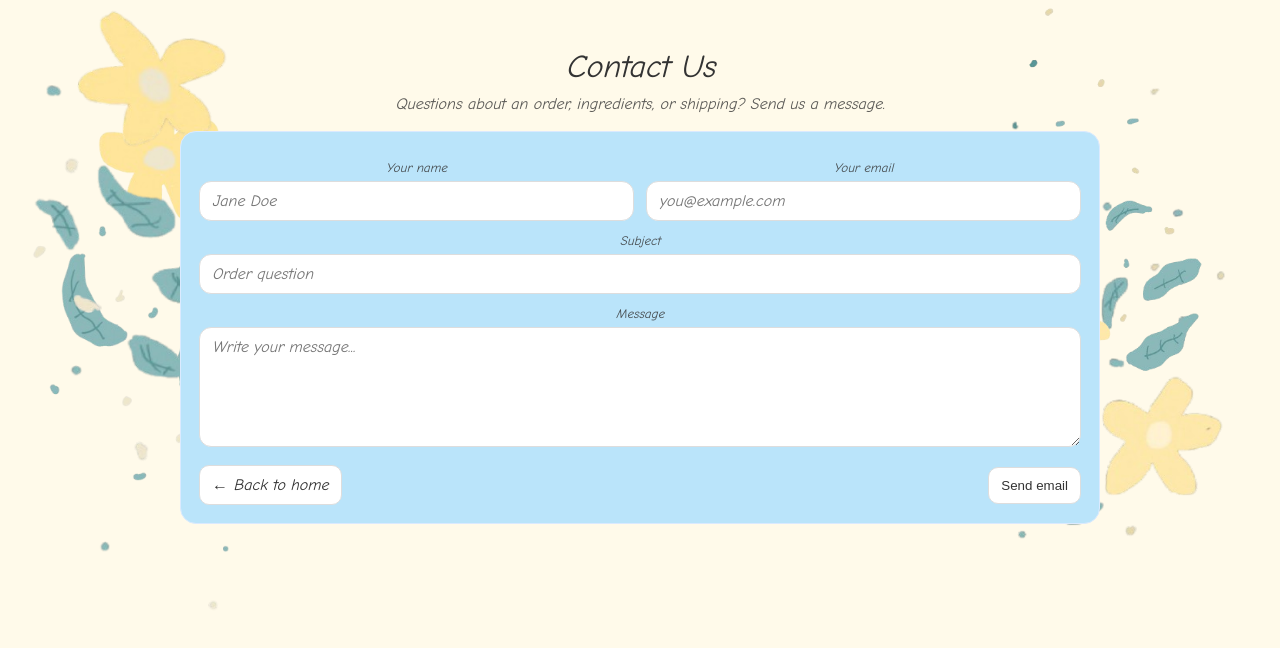
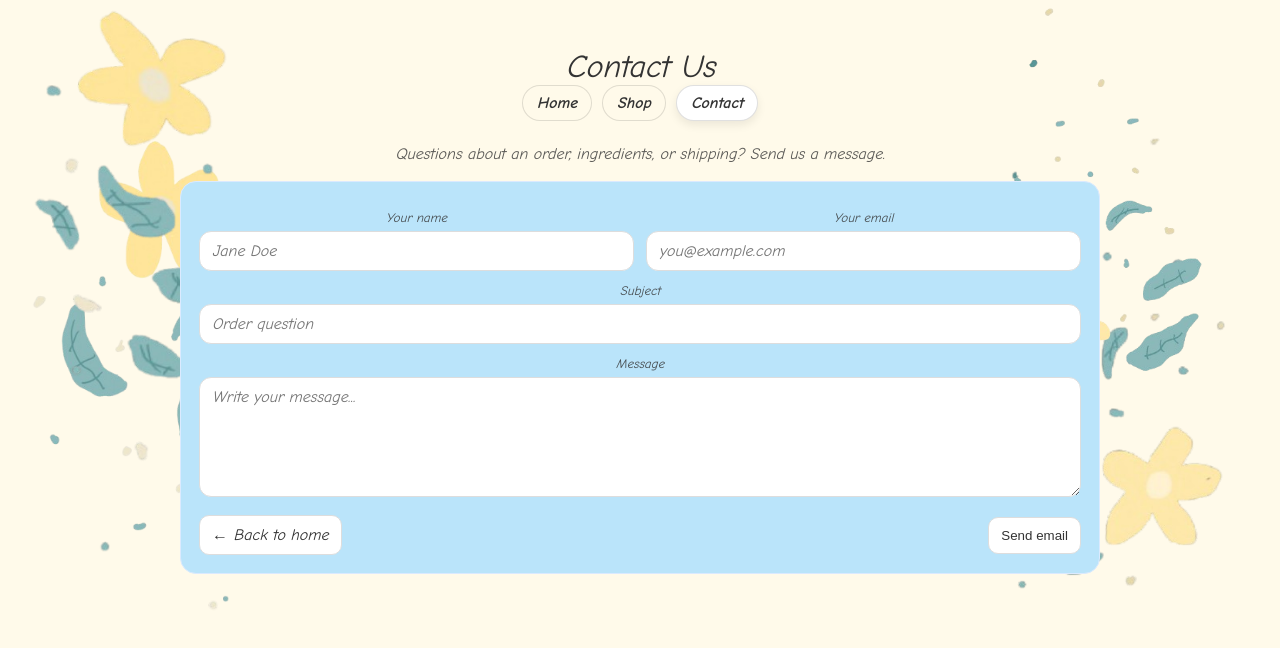
Before and after one commit to metens/cutecleansoaps, a website: page contact.html in a window 1280 px wide. Drawn offline with Linux system fonts and the light colour scheme.

Commit message:
Adding menu in contact form

```diff
--- a/contact.html
+++ b/contact.html
@@ -47,6 +47,13 @@
   <body>
     <main class="wrap">
       <h1 style="margin:0;">Contact Us</h1>
+
+      <nav class="shop-nav">
+        <a href="index.html" class="nav-btn">Home</a>
+        <a href="shop.html" class="nav-btn">Shop</a>
+        <a href="contact.html" class="nav-btn active">Contact</a>
+      </nav>
+
       <p class="muted" style="margin:10px 0 0;">
         Questions about an order, ingredients, or shipping? Send us a message.
       </p>
```
